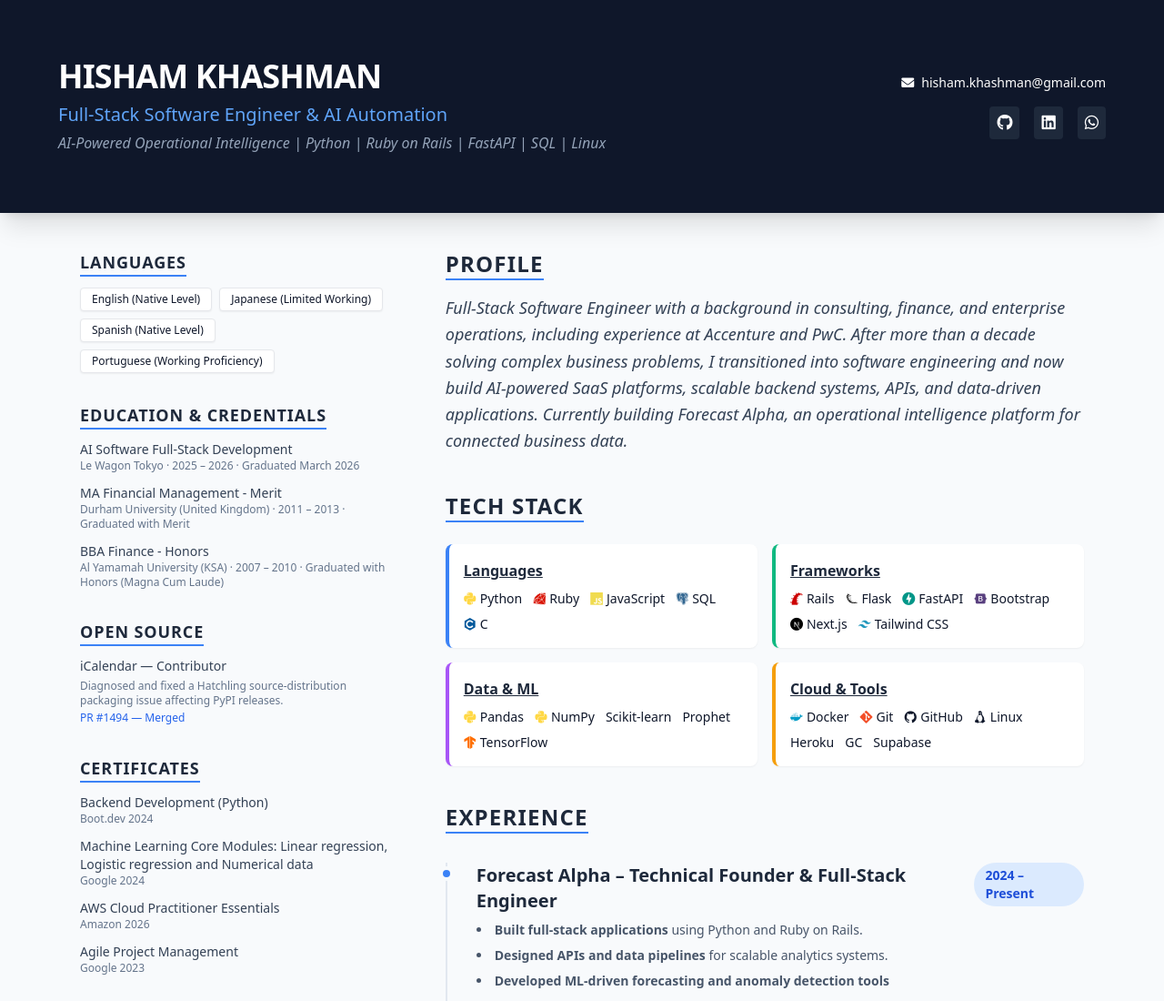
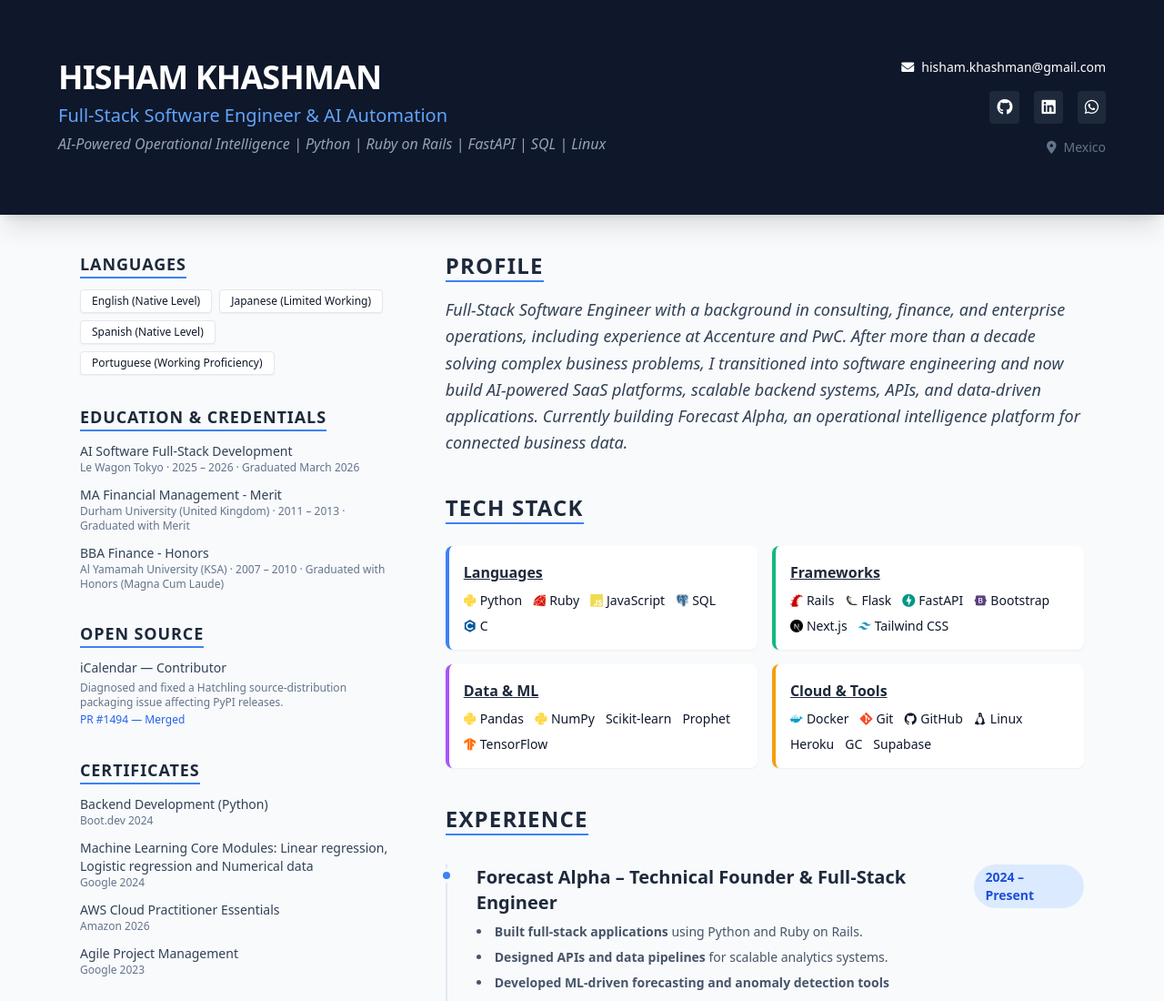
Before and after one commit to Hishamkhashman1/cv-maker, a plain HTML site: page index.html in a window 1280 px wide. Shown: the top 1100 px of the page at 91% size. Drawn offline with nearby package versions, Linux system fonts and the light colour scheme.

Commit message:
updated CV

```diff
--- a/index.html
+++ b/index.html
@@ -24,7 +24,7 @@
                     <a href="https://www.linkedin.com/m/in/hishamkhashman" target="_blank" class="bg-slate-800 p-2 rounded hover:bg-slate-700 transition"><i class="fab fa-linkedin fa-lg"></i></a>
                     <a href="https://wa.me/529995117052" target="_blank" class="bg-slate-800 p-2 rounded hover:bg-slate-700 transition"><i class="fab fa-whatsapp fa-lg"></i></a>
                 </div>
-                <!-- <span class="text-slate-500 mt-2"><i class="fas fa-map-marker-alt mr-2"></i>Mexcio / Japan / Jordan</span> -->
+                <span class="text-slate-500 mt-2"><i class="fas fa-map-marker-alt mr-2"></i>Mexico</span>
             </div>
         </div>
     </header>
```
